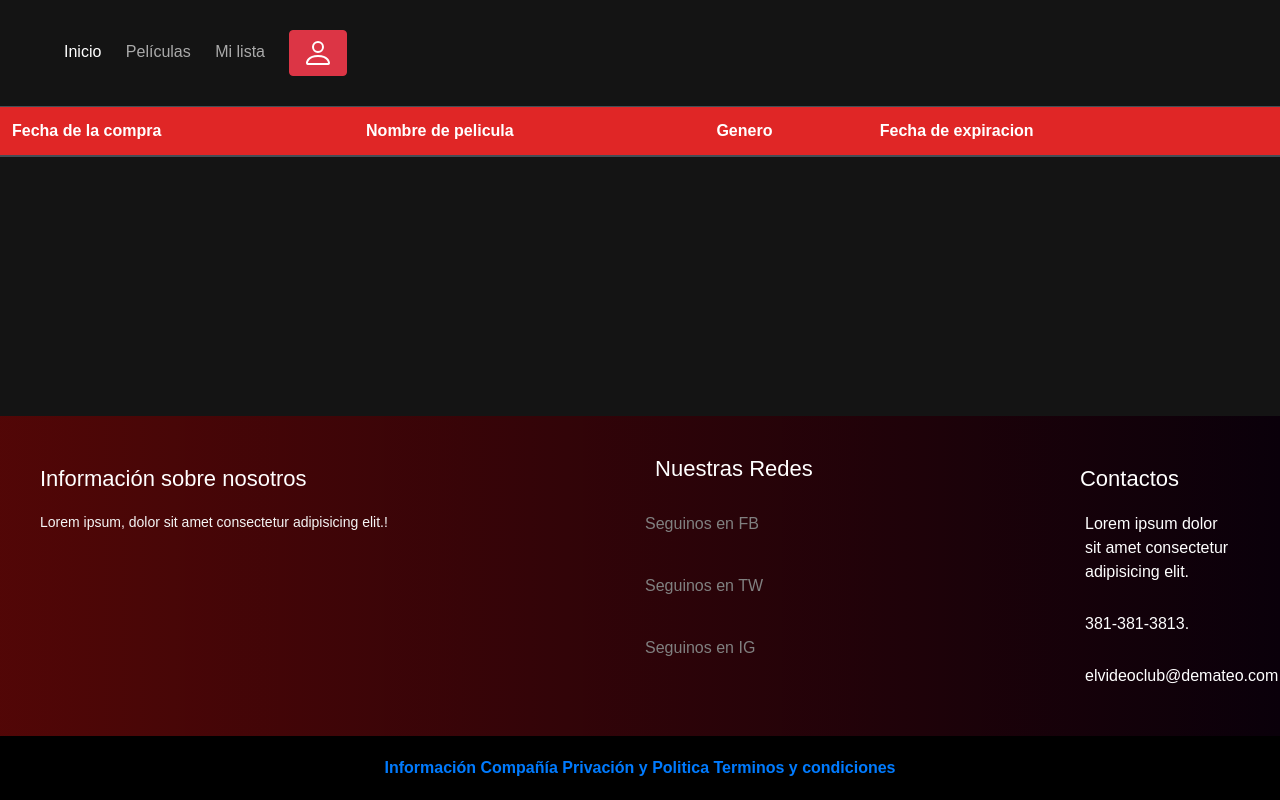
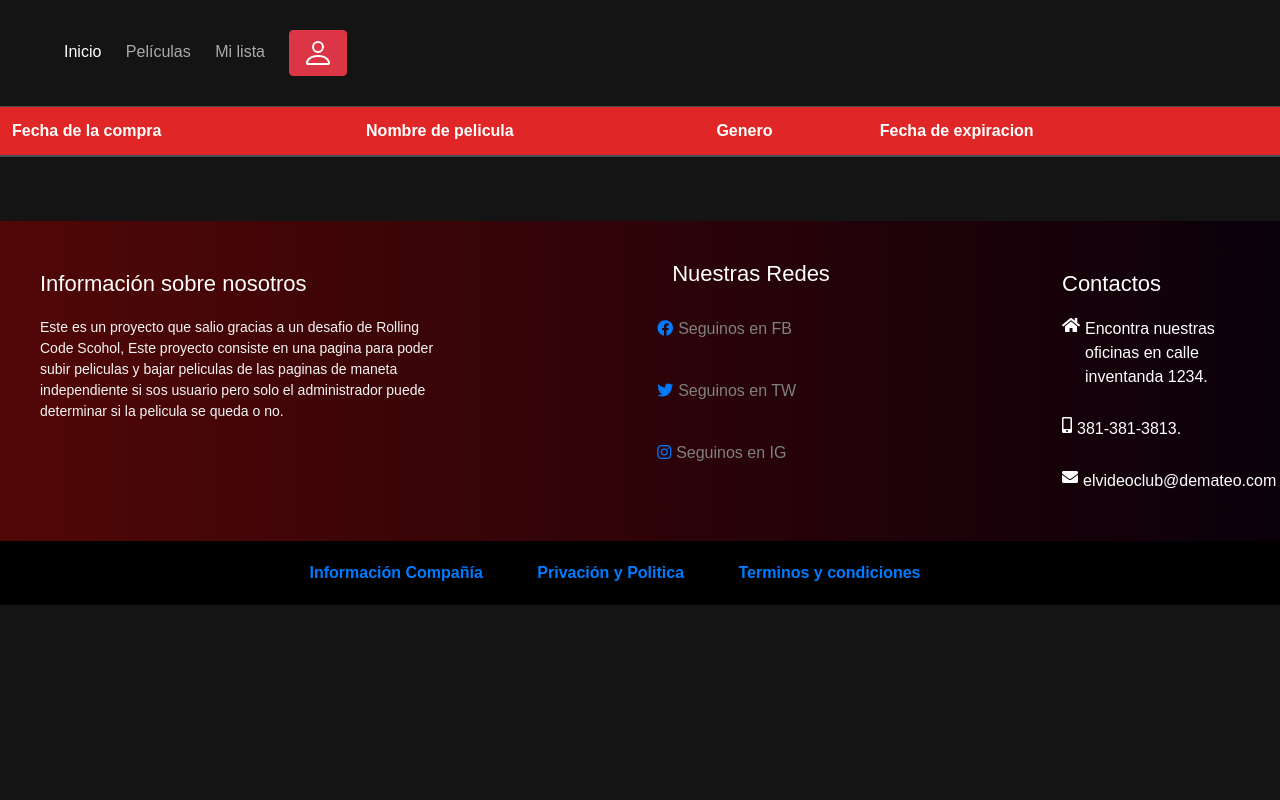
Before and after one commit to MateoMax-hub/MyMovies2, a plain HTML site: page public/userMoviesList.html in a window 1280 px wide. Drawn offline with nearby package versions, Linux system fonts and the light colour scheme.

Commit message:
Pequeños arreglos en las rutas y en el footer

```diff
--- a/public/userMoviesList.html
+++ b/public/userMoviesList.html
@@ -16,7 +16,7 @@
     <link rel="stylesheet" href="../src/assets/css/perfil.css">
     <link rel="stylesheet" href="../src/assets/css/listaPelisUsers.css">
     <link rel="stylesheet" href="../estilos.css">
-
+    <link rel="stylesheet" href="https://use.fontawesome.com/releases/v5.15.1/css/all.css" integrity="sha384-vp86vTRFVJgpjF9jiIGPEEqYqlDwgyBgEF109VFjmqGmIY/Y4HV4d3Gp2irVfcrp" crossorigin="anonymous">
     <title>Index</title>
 </head>
 <body class="mx-body">
@@ -59,21 +59,22 @@
     </section>
 
 
-
-
     <!-- Footer -->
 
-    <footer class="footer-espacing">
+    <footer class="mt-5">
         <div class="container-all-footer">
             <div class="container-body">
                 <div class="column1">
                     <h1>Información sobre nosotros</h1>
-                    <p>Lorem ipsum, dolor sit amet consectetur adipisicing elit.!</p>
+                    <p>Este es un proyecto que salio gracias a un desafio de Rolling Code Scohol, Este proyecto consiste
+                        en una pagina para poder subir peliculas y bajar peliculas de las paginas de maneta
+                        independiente si sos usuario pero solo el administrador puede determinar si la pelicula se queda
+                        o no.</p>
                 </div>
                 <div class="column2">
                     <h1>Nuestras Redes</h1>
                     <div class="row">
-                        <a href="https://www.facebook.com/"></a>
+                        <a href="https://www.facebook.com">
                         <i class="fab fa-facebook"></i><label>Seguinos en FB</label>
                         </a>
                     </div>
@@ -93,8 +94,7 @@
                 <div class=" column3">
                     <h1>Contactos</h1>
                     <div class="row2">
-                        <i class="fas fa-home"></i><label>Lorem ipsum dolor sit amet consectetur adipisicing
-                            elit.</label>
+                        <i class="fas fa-home"></i><label>Encontra nuestras oficinas en calle inventanda 1234.</label>
                     </div>
 
                     <div class="row2">
@@ -111,9 +111,9 @@
         <div class="container-footer">
             <div class="footer">
                 <div class="information">
-                    <a href="">Información Compañía</a>
-                    <a href=""> Privación y Politica</a>
-                    <a href="">Terminos y condiciones</a>
+                    <a href="" id="IC">Información Compañía</a>
+                    <a href="" id="PP"> Privación y Politica</a>
+                    <a href="" id="TC">Terminos y condiciones</a>
                 </div>
             </div>
 
--- a/src/assets/css/footer.css
+++ b/src/assets/css/footer.css
@@ -11,6 +11,7 @@ footer {
     background: -webkit-linear-gradient(to right, #6f0000ad, #0a000a);  /* Chrome 10-25, Safari 5.1-6 */
     background: linear-gradient(to right, #6f0000ad, #0a000a); /* W3C, IE 10+/ Edge, Firefox 16+, Chrome 26+, Opera 12+, Safari 7+ */
     color: white;
+
 }
 
 .container-all-footer{
@@ -80,7 +81,7 @@ footer {
     background: black;
     color: white;
     display: flex;
-    justify-content:center;
+    justify-content: space-between;
     padding: 20px;
     font-weight: bold;
 }
@@ -88,7 +89,15 @@ footer {
     text-decoration: none;
 
 }
-
+#IC{
+    margin-right:50px;
+}
+#PP{
+    margin-right:50px;
+}
+#TC{
+    margin-right:50px;
+}
 .footer{
     display: flex;
     justify-content: space-between;
```
Also changed, not shown: index.html (+7 -8 lines), public/admin.html (+3 -3 lines), public/login.html (+3 -3 lines), public/register.html (+4 -4 lines).
